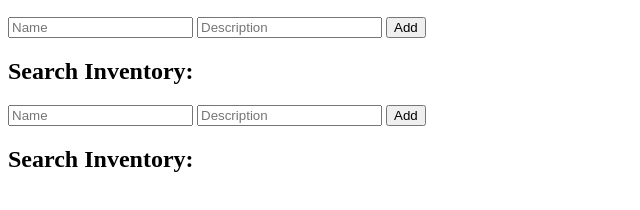
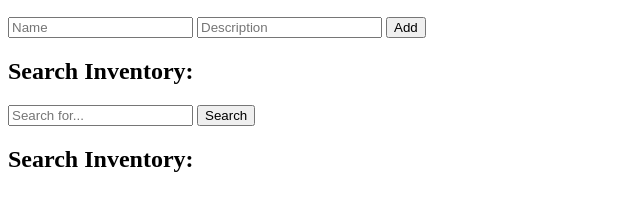
Before and after one commit to myronschippers/server-side-inventory, a website: page public/index.html in a window 1280 px wide. Shown: the part 110-320 px from the top of the page, without its empty margins (0-640 px from the left). Drawn offline with Linux system fonts and the light colour scheme.

Commit message:
correct search form markup

```diff
--- a/public/index.html
+++ b/public/index.html
@@ -24,9 +24,8 @@
     <div>
         <h2>Search Inventory:</h2>
         <form class="js-form-search">
-            <input type="text" name="name" placeholder="Name" />
-            <input type="text" name="description" placeholder="Description" />
-            <button>Add</button>
+            <input type="text" name="search" placeholder="Search for..." />
+            <button>Search</button>
         </form>
     </div>
 
```
